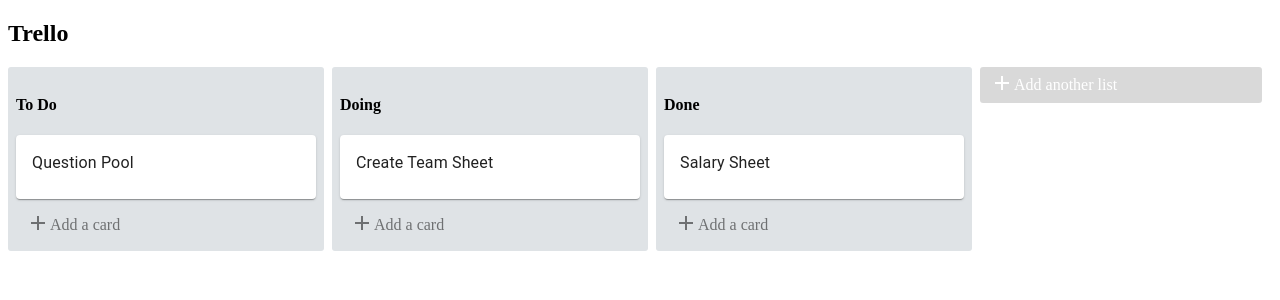
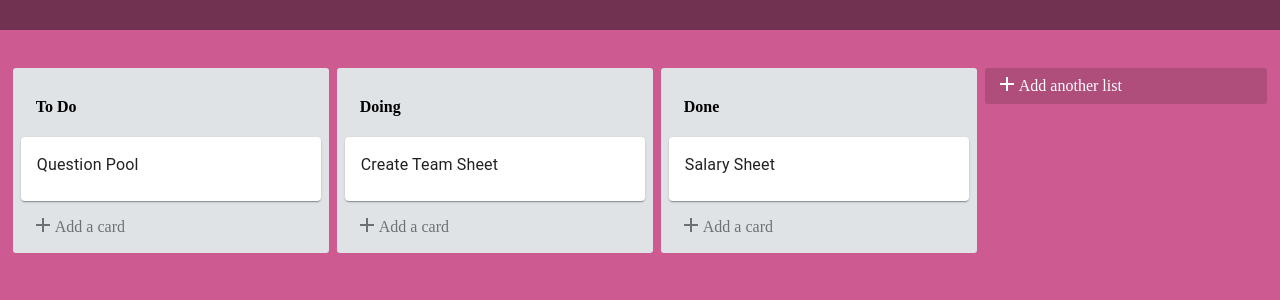
Before and after one commit to FarzanehValaee/TrelloApp, a React (Create React App) app: page / in a window 1280 px wide. Shown: the top 300 px of the page. Built offline with nearby package versions, Linux system fonts and the light colour scheme.

Commit message:
make ui better

```diff
--- /dev/null
+++ b/src/assets/style.css
@@ -0,0 +1,11 @@
+body{
+          margin:0;
+          box-sizing: border-box;
+          background-color: #cd5a91;
+}
+.container{
+
+          padding:3% 1%;
+
+}
+/* header #713251 */
--- a/src/components/App.js
+++ b/src/components/App.js
@@ -4,8 +4,11 @@
 import TrelloActionButton from "./TrelloActionButton";
 import { DragDropContext, Droppable } from "react-beautiful-dnd";
 import styled from "styled-components";
+import Header from "./Header";
+import '../assets/style.css';
 
 import { sort } from "../actions";
+import { Container } from "react-trello";
 
 const ListsContainer = styled.div`
   display: flex;
@@ -36,7 +39,8 @@
     const { lists } = this.props;
     return (
       <DragDropContext onDragEnd={this.onDragEnd}>
-        <h2>Trello</h2>
+        <Header />
+        <div className="container">
         <Droppable droppableId="all-lists" direction="horizontal" type="list">
           {provided => (
             <ListsContainer
@@ -57,6 +61,7 @@
             </ListsContainer>
           )}
         </Droppable>
+        </div>
       </DragDropContext>
     );
   }
--- /dev/null
+++ b/src/components/Header.js
@@ -0,0 +1,13 @@
+import React from 'react';
+
+export default function Header() {
+  return (
+    <header
+     style={{
+          backgroundColor: '#713251' ,
+          padding:15,
+     }}
+    >
+    </header>
+  )
+}
--- a/src/components/TrelloList.js
+++ b/src/components/TrelloList.js
@@ -28,8 +28,16 @@
         >
           <Droppable droppableId={String(listID)} type="card">
             {provided => (
-              <div {...provided.droppableProps} ref={provided.innerRef}>
-                <h4>{title}</h4>
+              <div
+              {...provided.droppableProps}
+              ref={provided.innerRef}
+              >
+                <h4
+                style={{
+                paddingLeft:15
+              }}>
+                {title}
+              </h4>
 
                 {cards.map((card, index) => (
                   <TrelloCard
```
